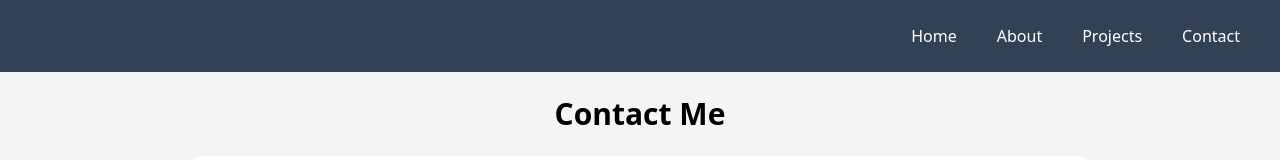
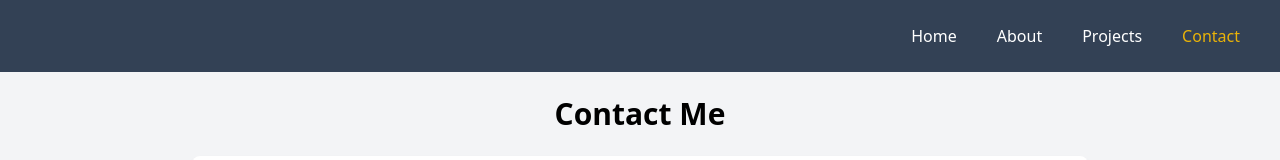
Before and after one commit to harsha-75/portfolio, a React (Create React App) app: page /contact in a window 1280 px wide. Shown: the top 160 px of the page. Built offline with nearby package versions, Linux system fonts and the light colour scheme.

Commit message:
ui changes

```diff
--- a/src/components/Header.jsx
+++ b/src/components/Header.jsx
@@ -1,30 +1,51 @@
-import React from 'react'
-import { useNavigate } from 'react-router-dom'
+import React from 'react';
+import { useNavigate, useLocation } from 'react-router-dom';
+
 function Header() {
-  const navigate= useNavigate();
+  const navigate = useNavigate();
+  const location = useLocation();
+
+  // Function to check if the current path matches the provided path
+  const isActive = (path) => location.pathname === path;
+
   return (
     <header className='relative bg-slate-700 text-white py-1 md:py-3'>
       <ul className='flex justify-center md:justify-end pt-3 pb-3'>
-      <li className="mr-5 md:mr-10 hover:text-yellow-500" ><button onClick={
-             ()=>{
-                   navigate('/home')
-             }
-        }>
+        <li className="mr-5 md:mr-10">
+          <button
+            onClick={() => navigate('/home')}
+            className={isActive('/home') ? 'text-yellow-500' : 'hover:text-yellow-500'}
+          >
             Home
           </button>
         </li>
-      <li className='mr-5 md:mr-10 hover:text-yellow-500' ><button onClick={()=> navigate('/about')}>
+        <li className="mr-5 md:mr-10">
+          <button
+            onClick={() => navigate('/about')}
+            className={isActive('/about') ? 'text-yellow-500' : 'hover:text-yellow-500'}
+          >
             About
-        </button></li>
-      <li className='mr-5 md:mr-10 hover:text-yellow-500'><button onClick={()=> navigate('/project')}>
+          </button>
+        </li>
+        <li className="mr-5 md:mr-10">
+          <button
+            onClick={() => navigate('/project')}
+            className={isActive('/project') ? 'text-yellow-500' : 'hover:text-yellow-500'}
+          >
             Projects
-        </button></li>
-      <li className='mr-5 md:mr-10 hover:text-yellow-500'><button onClick={()=> navigate('/contact')}>
+          </button>
+        </li>
+        <li className="mr-5 md:mr-10">
+          <button
+            onClick={() => navigate('/contact')}
+            className={isActive('/contact') ? 'text-yellow-500' : 'hover:text-yellow-500'}
+          >
             Contact
-        </button></li>
+          </button>
+        </li>
       </ul>
     </header>
-  )
+  );
 }
 
-export default Header
+export default Header;
```
Lines whose indentation alone changed are shown as unchanged.
